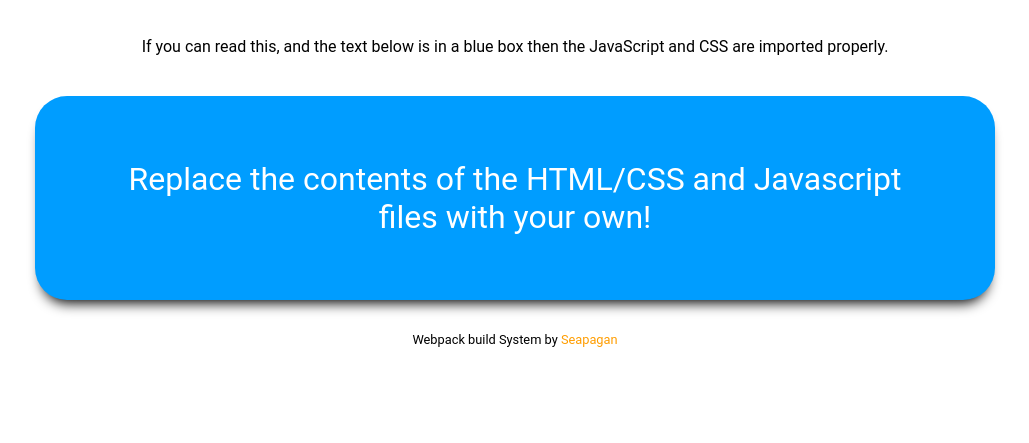
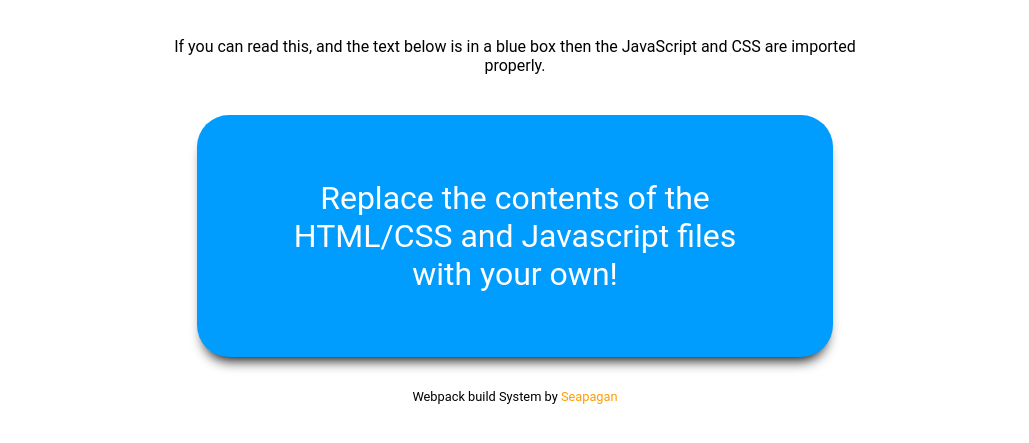
Before and after one commit to seapagan/sp-build, a website built with webpack: page src/index.html in a window 1280 px wide. Shown: the part 73-516 px from the top of the page, without its empty margins (125-1154 px from the left). Built offline with nearby package versions, Linux system fonts and the light colour scheme.

Commit message:
tweak placeholder CSS

```diff
--- a/src/styles/site.css
+++ b/src/styles/site.css
@@ -9,7 +9,7 @@
 /* ----------- DELETE BELOW THIS and replace with your own styles ----------- */
 body {
   font-family: Roboto, sans-serif;
-  width: 80%;
+  max-width: 700px;
   margin: 0 auto;
 }
 
```
